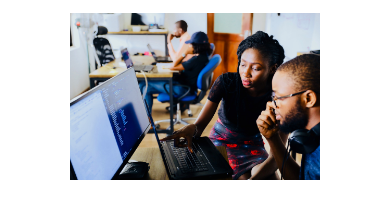
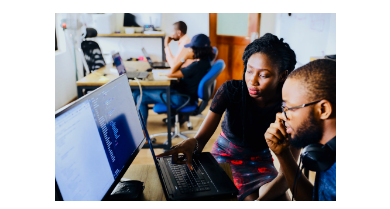
Before and after one commit to greentie12/HPC, a plain HTML site: page index.html in a window 390 px wide. Shown: the part 565-774 px from the top of the page. Drawn offline with Linux system fonts and the light colour scheme.

Commit message:
3-mobile update

```diff
--- a/resources/css/style.css
+++ b/resources/css/style.css
@@ -94,12 +94,11 @@ nav {
   display: flex;
   flex-wrap: wrap;
   justify-content: space-evenly;
+  width: 100%;
 }
 
 .port-images img {
-  width: 100%;
-  max-width: 400px;
-  max-height: 400px;
+  width: 40%;
   margin: 1rem;
 }
 
@@ -187,8 +186,7 @@ footer {
   }
 
   .port-images img {
-    width: 80%;
+    width: 90%;
     margin: 1rem;
-    max-height: 400px;
   }
 }
```
